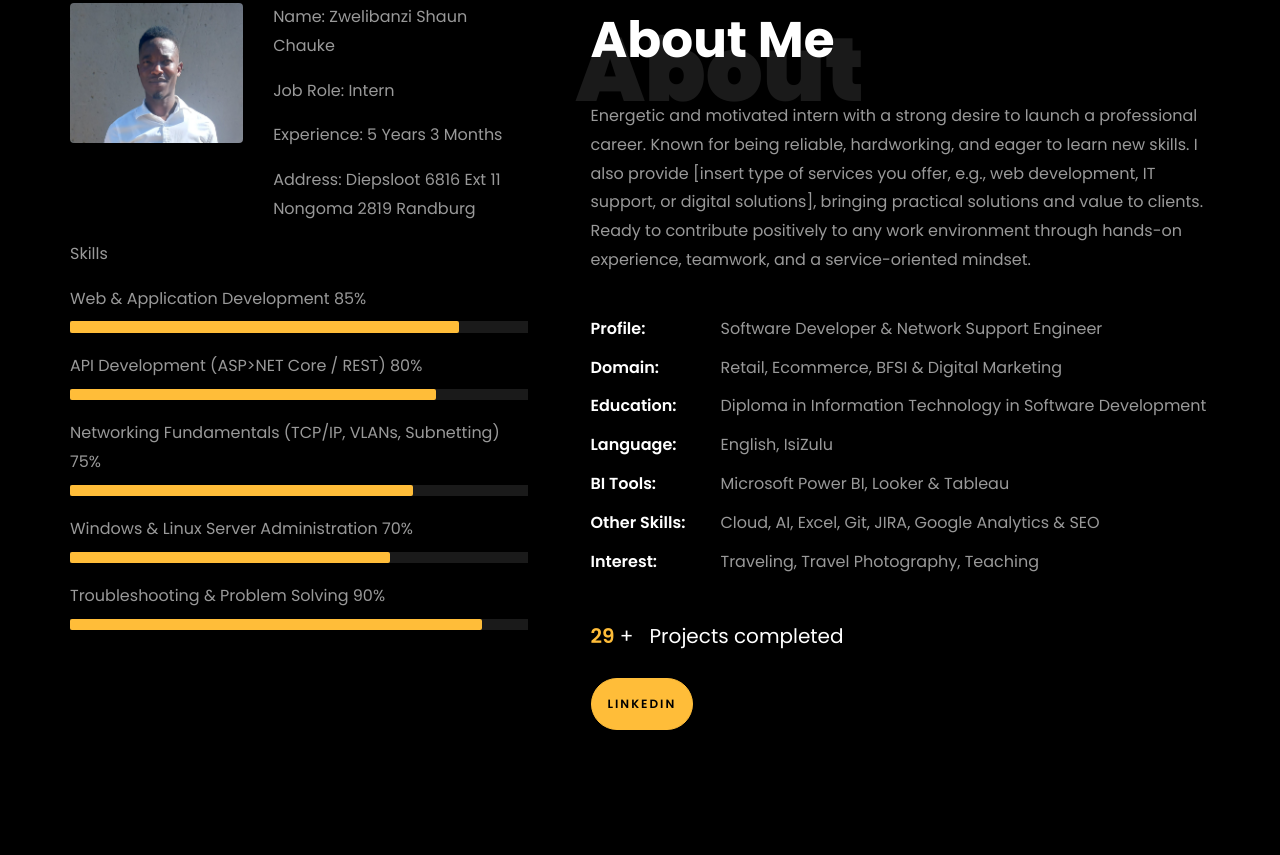
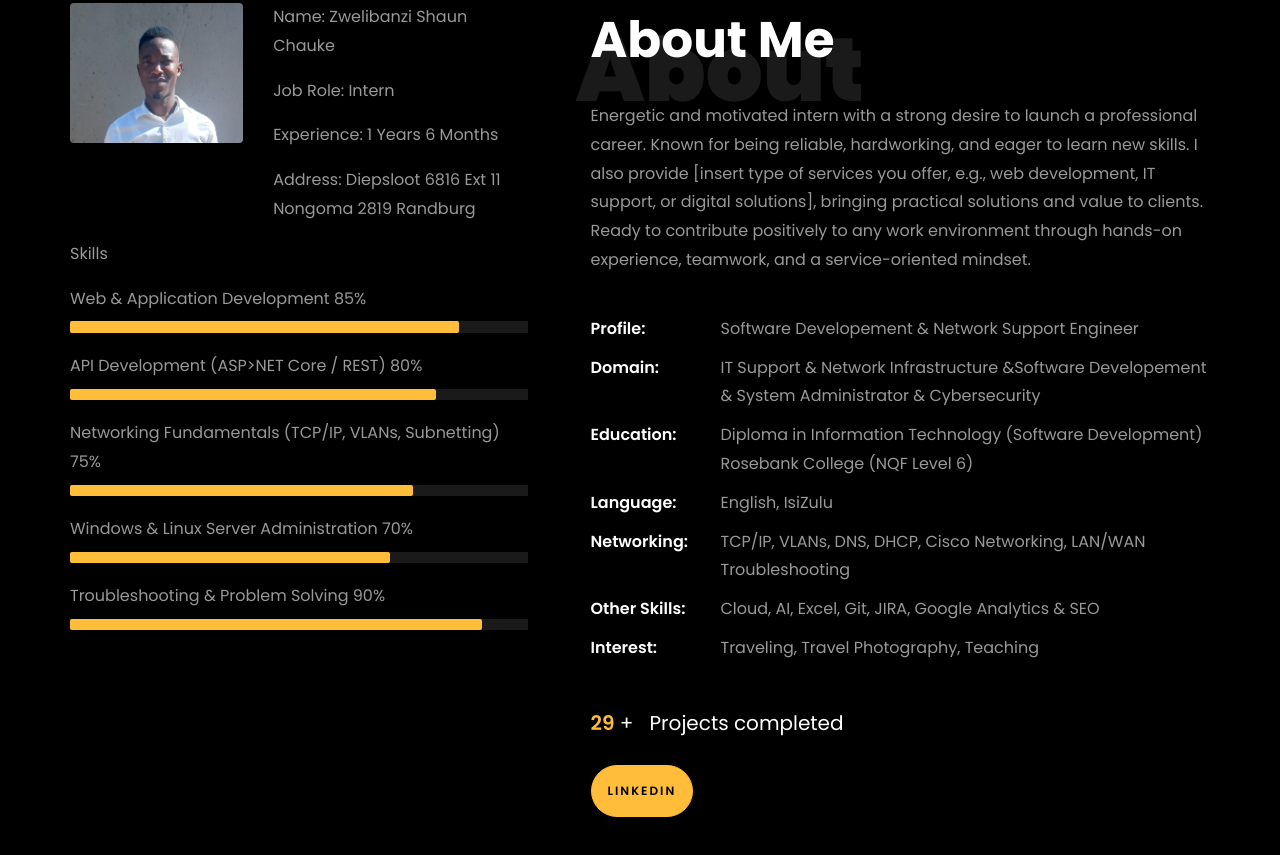
Before and after one commit to ZwelibanziShaun/Portfolio-Zwelibanzi-, a plain HTML site: page index.html in a window 1280 px wide. Shown: the part 859-1714 px from the top of the page. Drawn offline with Linux system fonts and the light colour scheme; animation ran at ten frames a second; files whose address does not match are found by name.

Commit message:
Update experience and education details in index.html

```diff
--- a/index.html
+++ b/index.html
@@ -284,7 +284,7 @@
 									  <div class="about-info">
 										<p><span class="title-s">Name: </span> <span>Zwelibanzi Shaun Chauke</span></p>
 										<p><span class="title-s">Job Role: </span> <span>Intern</span></p>
-										<p><span class="title-s">Experience: </span> <span>5 Years 3 Months</span></p>
+										<p><span class="title-s">Experience: </span> <span>1 Years 6 Months</span></p>
 										<p><span class="title-s">Address: </span> <span>Diepsloot 6816 Ext 11 Nongoma 2819 Randburg</span></p>
 									  </div>
 									</div>
@@ -335,11 +335,11 @@
 
 								<p>Energetic and motivated intern with a strong desire to launch a professional career. Known for being reliable, hardworking, and eager to learn new skills. I also provide [insert type of services you offer, e.g., web development, IT support, or digital solutions], bringing practical solutions and value to clients. Ready to contribute positively to any work environment through hands-on experience, teamwork, and a service-oriented mindset.</p>
 								<ul class="about-info mt-4 px-md-0 px-2">
-									<li class="d-flex"><span>Profile:</span> <span>Software Developer &amp; Network Support Engineer</span></li>
-									<li class="d-flex"><span>Domain:</span> <span>Retail, Ecommerce, BFSI &amp; Digital Marketing</span></li>
-									<li class="d-flex"><span>Education:</span> <span>Diploma in Information Technology in Software Development </span></li>
+									<li class="d-flex"><span>Profile:</span> <span>Software Developement &amp; Network Support Engineer</span></li>
+									<li class="d-flex"><span>Domain:</span> <span>IT Support &amp; Network Infrastructure &amp;Software Developement &amp; System Administrator & Cybersecurity</span></li>
+									<li class="d-flex"><span>Education:</span> <span>Diploma in Information Technology (Software Development) Rosebank College (NQF Level 6) </span></li>
 									<li class="d-flex"><span>Language:</span> <span>English, IsiZulu</span></li>
-									<li class="d-flex"><span>BI Tools:</span> <span>Microsoft Power BI, Looker &amp; Tableau</span></li>
+									<li class="d-flex"><span>Networking:</span> <span>TCP/IP, VLANs, DNS, DHCP, Cisco Networking, LAN/WAN Troubleshooting</span></li>
 									<li class="d-flex"><span>Other Skills:</span> <span>Cloud, AI, Excel, Git, JIRA, Google Analytics &amp; SEO</span></li>
 									<li class="d-flex"><span>Interest:</span> <span>Traveling, Travel Photography, Teaching</span></li>
 
```
